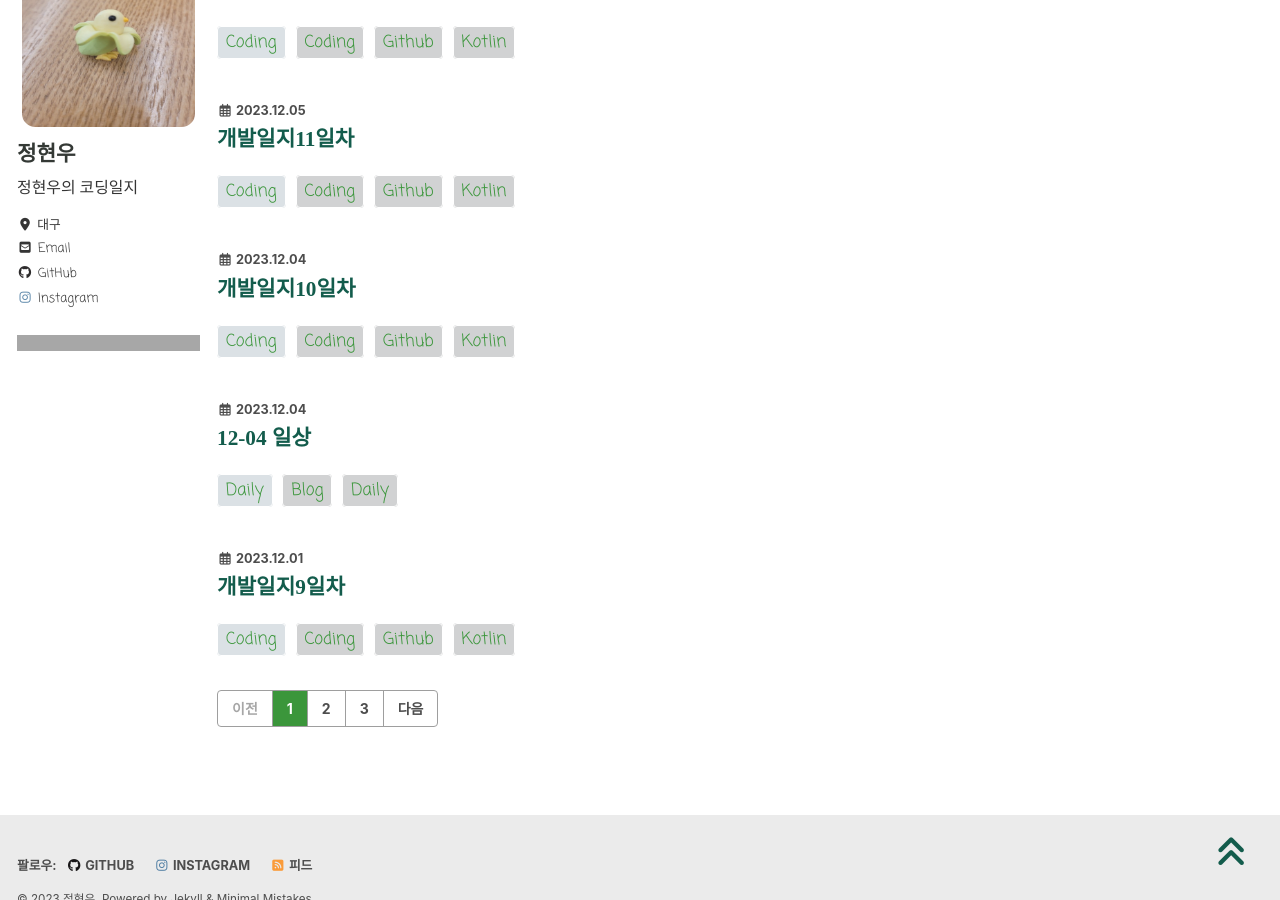
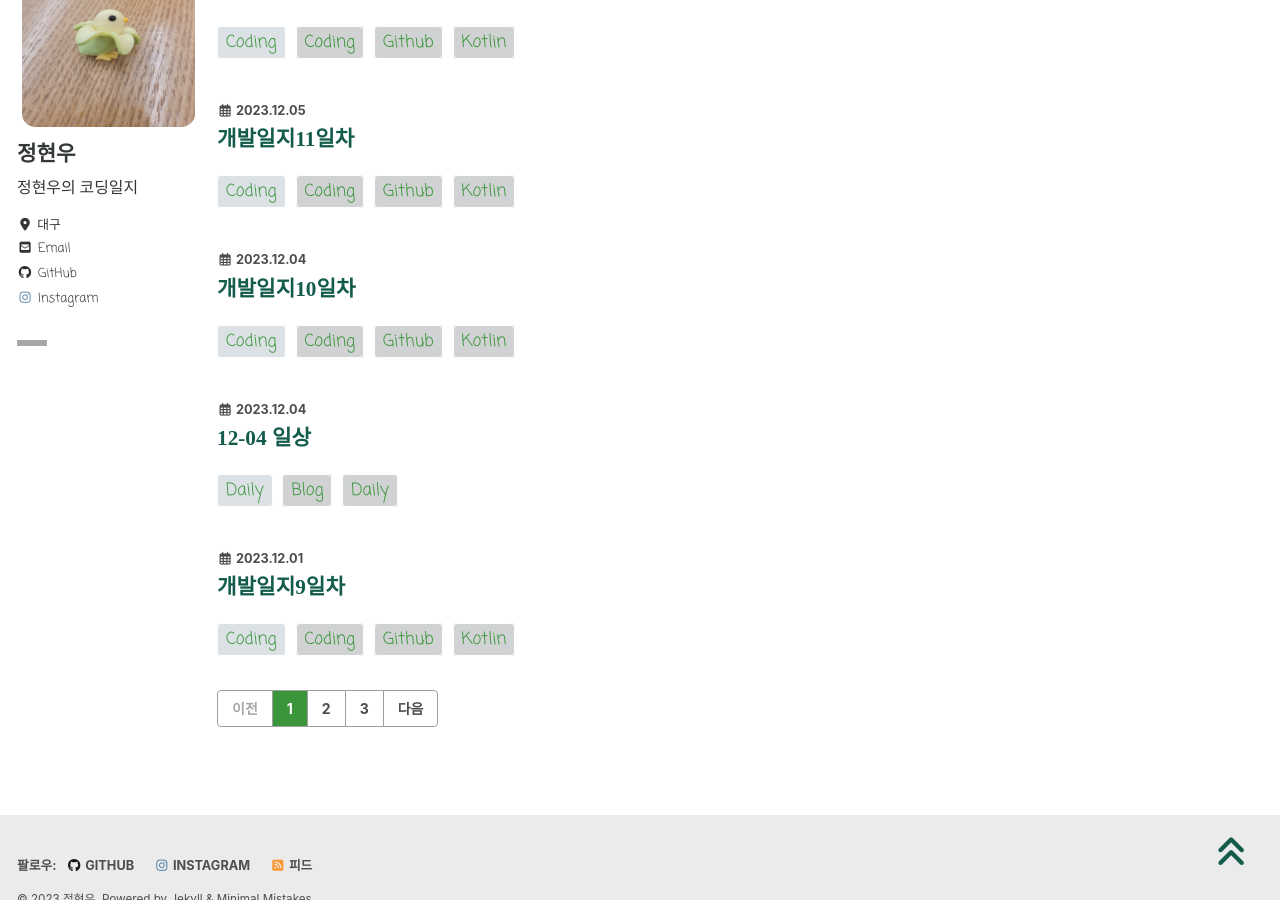
Before and after one commit to hyunparrot/hyunparrot.github.io, a Jekyll site: the page built from index.html, in a window 1280 px wide and 900 px high, scrolled down 229 px. Built offline with Jekyll 4.4.1, drawn with Linux system fonts in a browser that asks for light colours; cached includes are drawn as plain includes; nearby versions of some CDN libraries; some web fonts are replaced; the list of posts is cut into pages by our own code; grey boxes are pictures that could not be loaded.

Commit message:
Update sidebar.html

```diff
--- a/_includes/sidebar.html
+++ b/_includes/sidebar.html
@@ -19,7 +19,7 @@
     <a href="https://hits.seeyoufarm.com">
     <style>
       .hits {
-        width" auto; height: auto;
+        width auto; height: auto;
         max-width: 30px;
         max-height: 16px;
       }
```
